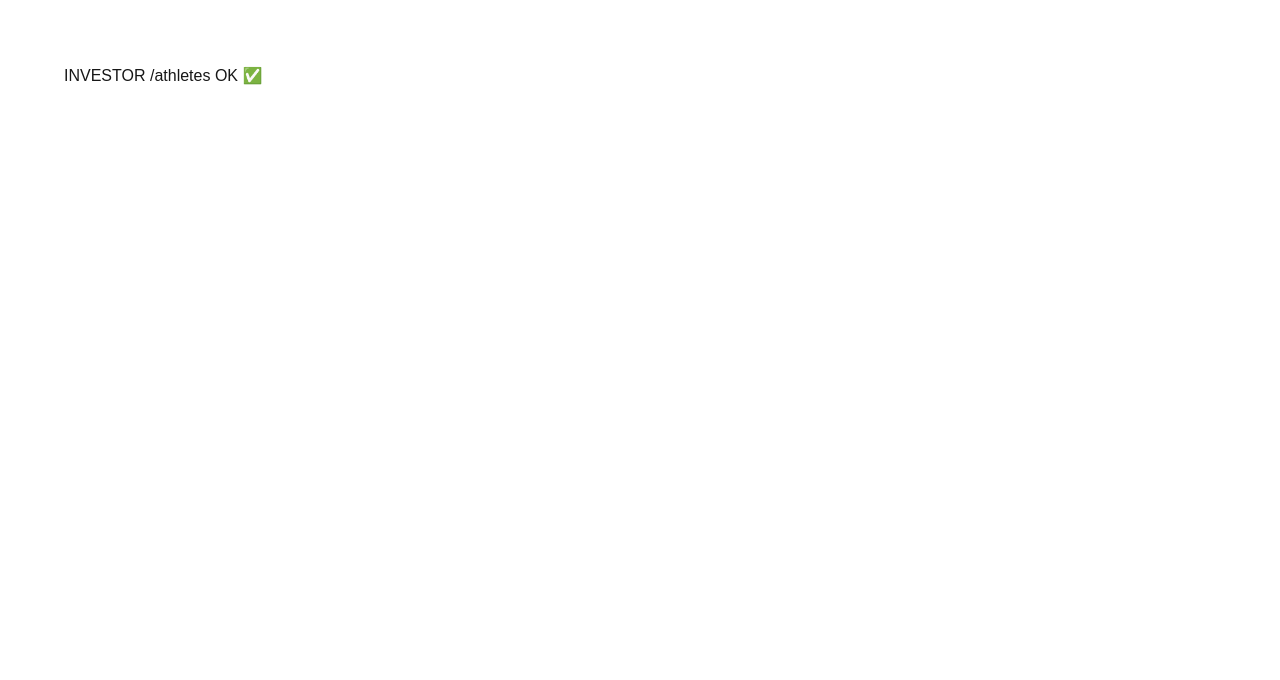
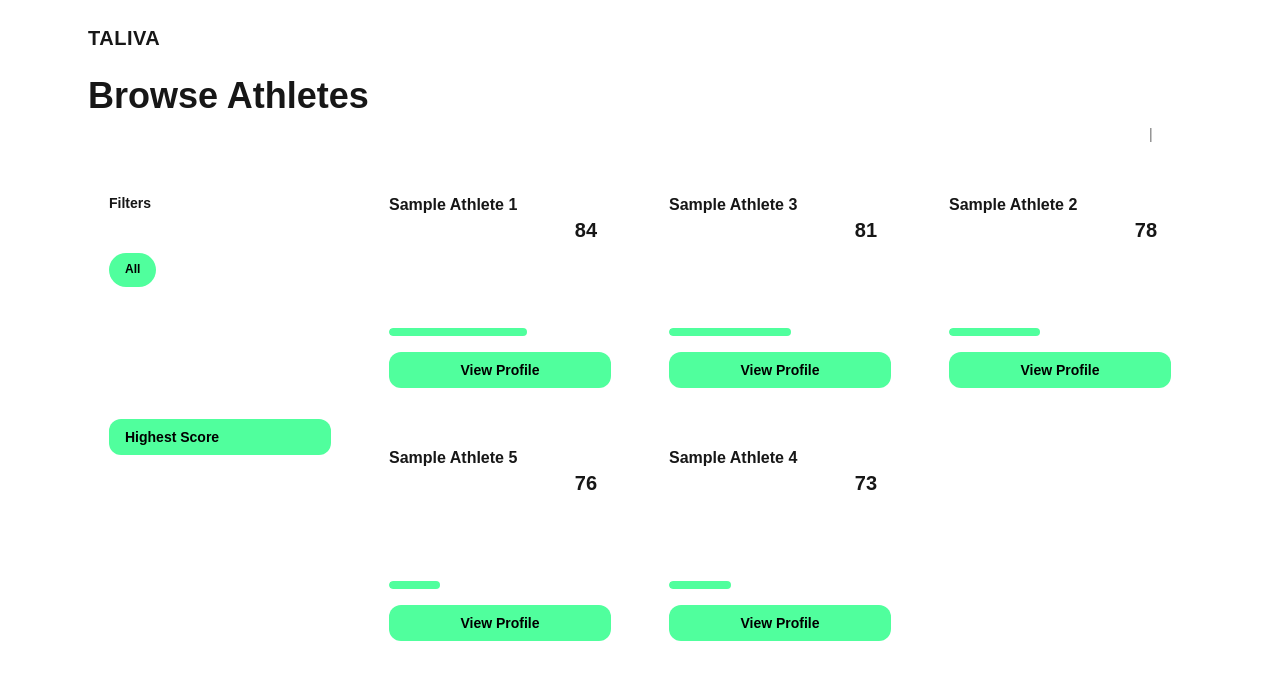
Before and after one commit to smagwarrior-glitch/taliva-web, a Next.js app: page /investor/athletes in a window 1280 px wide. Shown: the top 680 px of the page. Built offline with nearby package versions, Linux system fonts and the light colour scheme.

Commit message:
Investor athletes page UI + bilingual filters

```diff
--- a/app/investor/athletes/page.tsx
+++ b/app/investor/athletes/page.tsx
@@ -1,3 +1,231 @@
-export default function InvestorAthletes() {
-  return <div style={{ padding: 40 }}>INVESTOR /athletes OK ✅</div>;
+import Link from "next/link";
+
+type Lang = "fa" | "en";
+
+function getLang(searchParams: Record<string, string | string[] | undefined>): Lang {
+  const raw = searchParams.lang;
+  const v = Array.isArray(raw) ? raw[0] : raw;
+  return v === "fa" ? "fa" : "en";
 }
+
+function money(n: number) {
+  return n.toLocaleString();
+}
+
+export default function InvestorBrowseAthletes({
+  searchParams,
+}: {
+  searchParams: Record<string, string | string[] | undefined>;
+}) {
+  const lang = getLang(searchParams);
+  const isFa = lang === "fa";
+
+  const t = {
+    en: {
+      title: "Browse Athletes",
+      subtitle: "Filter by sport and view funding + tier indicators.",
+      home: "Home",
+      dash: "Dashboard",
+      filters: "Filters",
+      sport: "Sport",
+      all: "All",
+      sort: "Sort",
+      sort1: "Highest Score",
+      sort2: "Most Funded",
+      sort3: "Newest",
+      view: "View Profile",
+      funded: "Funded",
+      tier: "Tier",
+      score: "Score",
+      goal: "Goal",
+      raised: "Raised",
+    },
+    fa: {
+      title: "مشاهده ورزشکاران",
+      subtitle: "فیلتر بر اساس رشته و مشاهده وضعیت جذب سرمایه + Tier.",
+      home: "خانه",
+      dash: "داشبورد",
+      filters: "فیلترها",
+      sport: "رشته",
+      all: "همه",
+      sort: "مرتب‌سازی",
+      sort1: "بیشترین امتیاز",
+      sort2: "بیشترین جذب سرمایه",
+      sort3: "جدیدترین",
+      view: "مشاهده پروفایل",
+      funded: "جذب شده",
+      tier: "Tier",
+      score: "امتیاز",
+      goal: "هدف",
+      raised: "جمع‌شده",
+    },
+  }[lang];
+
+  const athletes = [
+    { id: "a1", nameFa: "نمونه ورزشکار ۱", nameEn: "Sample Athlete 1", sportKey: "football", sportFa: "فوتبال", sportEn: "Football", tier: "C", score: 84, raised: 3100, goal: 5000 },
+    { id: "a2", nameFa: "نمونه ورزشکار ۲", nameEn: "Sample Athlete 2", sportKey: "wrestling", sportFa: "کشتی", sportEn: "Wrestling", tier: "D", score: 78, raised: 2050, goal: 5000 },
+    { id: "a3", nameFa: "نمونه ورزشکار ۳", nameEn: "Sample Athlete 3", sportKey: "volleyball", sportFa: "والیبال", sportEn: "Volleyball", tier: "C", score: 81, raised: 2750, goal: 5000 },
+    { id: "a4", nameFa: "نمونه ورزشکار ۴", nameEn: "Sample Athlete 4", sportKey: "tennis", sportFa: "تنیس", sportEn: "Tennis", tier: "B", score: 73, raised: 1400, goal: 5000 },
+    { id: "a5", nameFa: "نمونه ورزشکار ۵", nameEn: "Sample Athlete 5", sportKey: "padel", sportFa: "پدل", sportEn: "Padel", tier: "D", score: 76, raised: 900, goal: 4000 },
+  ].map((a) => ({ ...a, fundedPct: Math.round((a.raised / a.goal) * 100) }));
+
+  const sport = (Array.isArray(searchParams.sport) ? searchParams.sport[0] : searchParams.sport) || "all";
+  const sort = (Array.isArray(searchParams.sort) ? searchParams.sort[0] : searchParams.sort) || "score";
+
+  const filtered = athletes
+    .filter((a) => (sport === "all" ? true : a.sportKey === sport))
+    .sort((a, b) => {
+      if (sort === "funded") return b.fundedPct - a.fundedPct;
+      if (sort === "new") return b.id.localeCompare(a.id);
+      return b.score - a.score;
+    });
+
+  const sports = [
+    { key: "all", label: t.all },
+    { key: "football", label: isFa ? "فوتبال" : "Football" },
+    { key: "volleyball", label: isFa ? "والیبال" : "Volleyball" },
+    { key: "wrestling", label: isFa ? "کشتی" : "Wrestling" },
+    { key: "tennis", label: isFa ? "تنیس" : "Tennis" },
+    { key: "padel", label: isFa ? "پدل" : "Padel" },
+  ];
+
+  const sorts = [
+    { key: "score", label: t.sort1 },
+    { key: "funded", label: t.sort2 },
+    { key: "new", label: t.sort3 },
+  ];
+
+  const makeHref = (nextSport: string, nextSort: string) => {
+    const q = new URLSearchParams({ lang, sport: nextSport, sort: nextSort }).toString();
+    return `/investor/athletes?${q}`;
+  };
+
+  return (
+    <main className={isFa ? "direction-rtl" : ""}>
+      <section className="mx-auto max-w-6xl px-6 pb-12">
+        <div className="flex items-end justify-between gap-4">
+          <div>
+            <h1 className="text-3xl font-extrabold md:text-4xl">{t.title}</h1>
+            <p className="mt-2 text-white/70">{t.subtitle}</p>
+          </div>
+
+          <div className="rounded-full bg-white/10 px-3 py-1 text-sm">
+            <Link className={lang === "fa" ? "font-bold text-white" : "text-white/70"} href="/investor/athletes?lang=fa">
+              FA
+            </Link>
+            <span className="px-2 opacity-60">|</span>
+            <Link className={lang === "en" ? "font-bold text-white" : "text-white/70"} href="/investor/athletes?lang=en">
+              EN
+            </Link>
+          </div>
+        </div>
+
+        <div className="mt-6 grid grid-cols-1 gap-4 md:grid-cols-4">
+          <div className="rounded-3xl border border-white/10 bg-white/5 p-5 md:col-span-1">
+            <div className="text-sm font-bold">{t.filters}</div>
+
+            <div className="mt-4">
+              <div className="text-xs text-white/60">{t.sport}</div>
+              <div className="mt-2 flex flex-wrap gap-2">
+                {sports.map((s) => {
+                  const active = sport === s.key;
+                  return (
+                    <Link
+                      key={s.key}
+                      href={makeHref(s.key, sort)}
+                      className={
+                        active
+                          ? "rounded-full bg-[#50FF9D] px-4 py-2 text-xs font-bold text-black"
+                          : "rounded-full border border-white/15 bg-white/5 px-4 py-2 text-xs text-white/80 hover:bg-white/10"
+                      }
+                    >
+                      {s.label}
+                    </Link>
+                  );
+                })}
+              </div>
+            </div>
+
+            <div className="mt-6">
+              <div className="text-xs text-white/60">{t.sort}</div>
+              <div className="mt-2 grid gap-2">
+                {sorts.map((s) => {
+                  const active = sort === s.key;
+                  return (
+                    <Link
+                      key={s.key}
+                      href={makeHref(sport, s.key)}
+                      className={
+                        active
+                          ? "rounded-xl bg-[#50FF9D] px-4 py-2 text-sm font-bold text-black"
+                          : "rounded-xl border border-white/15 bg-white/5 px-4 py-2 text-sm text-white/80 hover:bg-white/10"
+                      }
+                    >
+                      {s.label}
+                    </Link>
+                  );
+                })}
+              </div>
+            </div>
+          </div>
+
+          <div className="md:col-span-3">
+            <div className="grid grid-cols-1 gap-4 md:grid-cols-2 lg:grid-cols-3">
+              {filtered.map((a) => (
+                <div key={a.id} className="rounded-3xl border border-white/10 bg-white/5 p-5 hover:bg-white/10">
+                  <div className="flex items-start justify-between gap-3">
+                    <div>
+                      <div className="text-base font-bold">{isFa ? a.nameFa : a.nameEn}</div>
+                      <div className="mt-1 text-xs text-white/60">{isFa ? a.sportFa : a.sportEn}</div>
+                    </div>
+
+                    <div className="rounded-2xl bg-white/10 px-3 py-2 text-center">
+                      <div className="text-[10px] text-white/60">{t.score}</div>
+                      <div className="text-xl font-extrabold">{a.score}</div>
+                    </div>
+                  </div>
+
+                  <div className="mt-3 flex items-center gap-2">
+                    <span className="rounded-full bg-white/10 px-3 py-1 text-xs text-white/80">
+                      {t.tier}: {a.tier}
+                    </span>
+                    <span className="rounded-full bg-white/10 px-3 py-1 text-xs text-white/80">
+                      {t.funded}: {a.fundedPct}%
+                    </span>
+                  </div>
+
+                  <div className="mt-4">
+                    <div className="flex items-center justify-between text-xs text-white/60">
+                      <span>
+                        {t.raised}: {money(a.raised)}
+                      </span>
+                      <span>
+                        {t.goal}: {money(a.goal)}
+                      </span>
+                    </div>
+                    <div className="mt-2 h-2 w-full overflow-hidden rounded-full bg-white/10">
+                      <div className="h-full rounded-full bg-[#50FF9D]" style={{ width: `${a.fundedPct}%` }} />
+                    </div>
+                  </div>
+
+                  <Link
+                    href={`/athlete/${a.id}?lang=${lang}`}
+                    className="mt-4 block w-full rounded-xl bg-[#50FF9D] px-4 py-2 text-center text-sm font-semibold text-black hover:brightness-95"
+                  >
+                    {t.view}
+                  </Link>
+                </div>
+              ))}
+            </div>
+
+            {filtered.length === 0 && (
+              <div className="mt-10 rounded-2xl border border-white/10 bg-white/5 p-6 text-white/70">
+                {isFa ? "هیچ ورزشکاری مطابق فیلتر پیدا نشد." : "No athletes found for this filter."}
+              </div>
+            )}
+          </div>
+        </div>
+      </section>
+    </main>
+  );
+}
--- a/app/investor/layout.tsx
+++ b/app/investor/layout.tsx
@@ -1,11 +1,27 @@
-export default function InvestorLayout({
-  children,
-}: {
-  children: React.ReactNode;
-}) {
+import Link from "next/link";
+
+export default function InvestorLayout({ children }: { children: React.ReactNode }) {
   return (
-    <div style={{ padding: 24 }}>
+    <main>
+      <header className="mx-auto flex max-w-6xl items-center justify-between px-6 py-6">
+        <Link href="/" className="text-xl font-extrabold tracking-wide">
+          TALIVA
+        </Link>
+
+        <nav className="flex items-center gap-4 text-sm text-white/80">
+          <Link className="hover:text-white" href="/">
+            Home
+          </Link>
+          <Link className="hover:text-white" href="/investor/dashboard">
+            Dashboard
+          </Link>
+          <Link className="hover:text-white" href="/investor/athletes">
+            Athletes
+          </Link>
+        </nav>
+      </header>
+
       {children}
-    </div>
+    </main>
   );
 }
```
